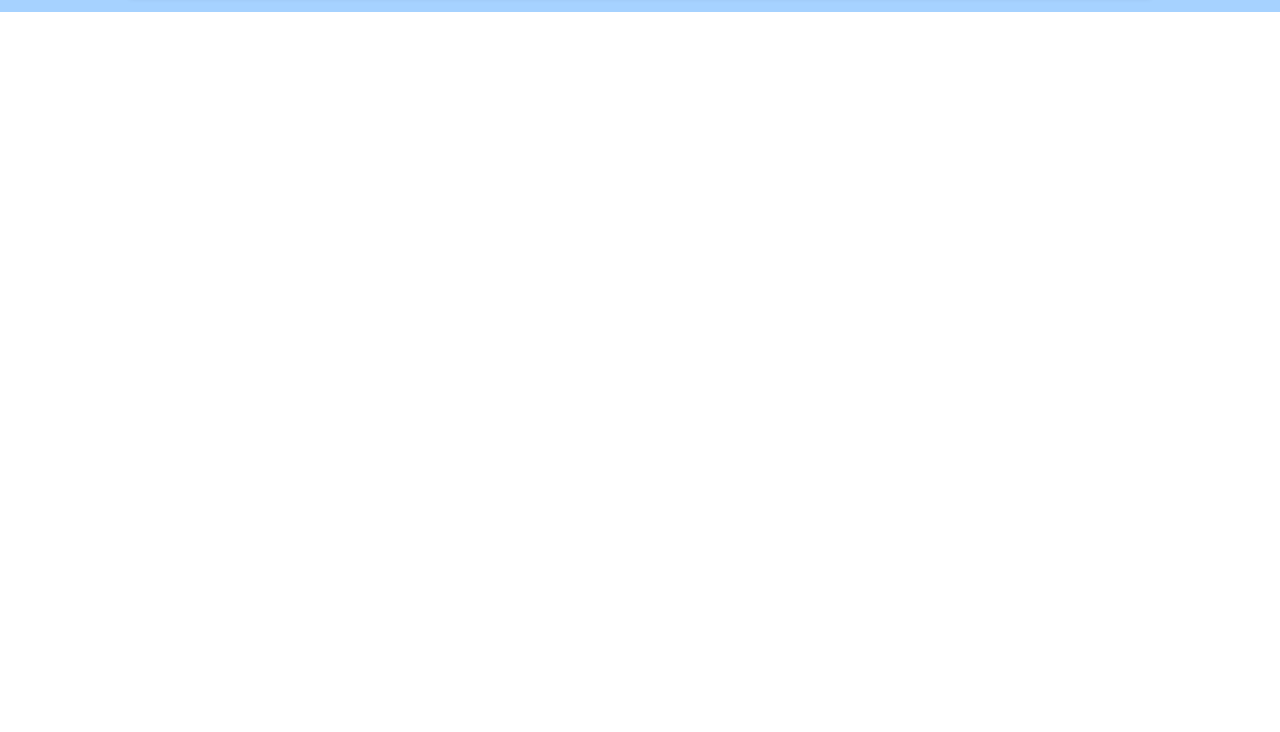
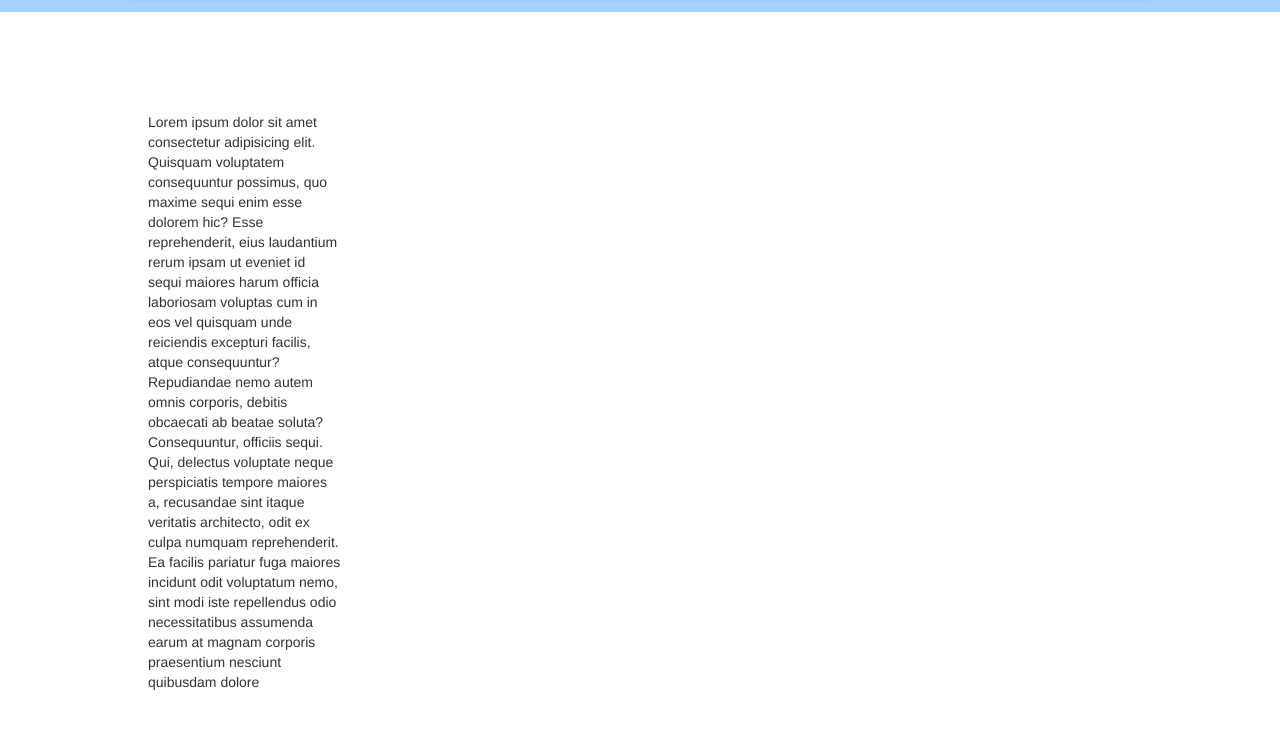
Before and after one commit to Nemolite/nemolite-main-html, a website: page index.html in a window 1280 px wide. Shown: the part 68-800 px from the top of the page. Drawn offline with nearby package versions, Linux system fonts and the light colour scheme.

Commit message:
sidebar fix#2

```diff
--- a/css/style.css
+++ b/css/style.css
@@ -5,58 +5,55 @@ header {
 	position: fixed;
     right: 0;
     left: 0;
+	z-index: 100;
 }
-
 .header-content {
 	width: 80%;
 	margin: 0 auto;
 	padding-top: 14px;
-
 }
-
 .cst-brand {
 	font-size: 2em;
 }
-
 .main {
 	width: 80%;
 	height: 1000px;
 	margin: 0 auto;
+	padding-top: 160px;
 }
-
+.sidebar {
+	width: 100%;
+	height: 300px;
+	padding: 20px;
+	z-index: 101;
+}
 footer {
 	width: 100%;
 	background-color: #50A6FF;
 }
-
 .footer-content {
 	width: 80%;
 	margin: 0 auto;
 	margin-top: 20px;
 	margin-bottom: 20px;
-
 }
-
 .footer-content-left {
 	margin-top: 20px;
 	margin-bottom: 20px;
 	border-right: 1px solid #fff;
 	padding: 20px;
 }
-
 .footer-content-middle {
 	margin-top: 20px;
 	margin-bottom: 20px;
 	padding: 20px;
 }
-
 .footer-content-right {
 	margin-top: 20px;
 	margin-bottom: 20px;
 	border-left: 1px solid #fff;
 	padding: 20px;
 }
-
 
 /* Адаптация */
 
--- a/index.html
+++ b/index.html
@@ -87,11 +87,16 @@
 	</header>
 	<div class="main">
 		<div class="row">
-			<div class="col-md-3"></div>
-			<div class="col-md-9"></div>
+			<div class="col-md-3">
+				<div class="sidebar">
+<p>Lorem ipsum dolor sit amet consectetur adipisicing elit. Quisquam voluptatem consequuntur possimus, quo maxime sequi enim esse dolorem hic? Esse reprehenderit, eius laudantium rerum ipsam ut eveniet id sequi maiores harum officia laboriosam voluptas cum in eos vel quisquam unde reiciendis excepturi facilis, atque consequuntur? Repudiandae nemo autem omnis corporis, debitis obcaecati ab beatae soluta? Consequuntur, officiis sequi. Qui, delectus voluptate neque perspiciatis tempore maiores a, recusandae sint itaque veritatis architecto, odit ex culpa numquam reprehenderit. Ea facilis pariatur fuga maiores incidunt odit voluptatum nemo, sint modi iste repellendus odio necessitatibus assumenda earum at magnam corporis praesentium nesciunt quibusdam dolore</p>
+				</div>
+			</div>
+			<div class="col-md-9">
+
+			</div>
 		</div>
-
-	</div>
+	</div><!-- main -->
 	<footer>
 		<div class="footer-content">
 			<div class="row">
```
